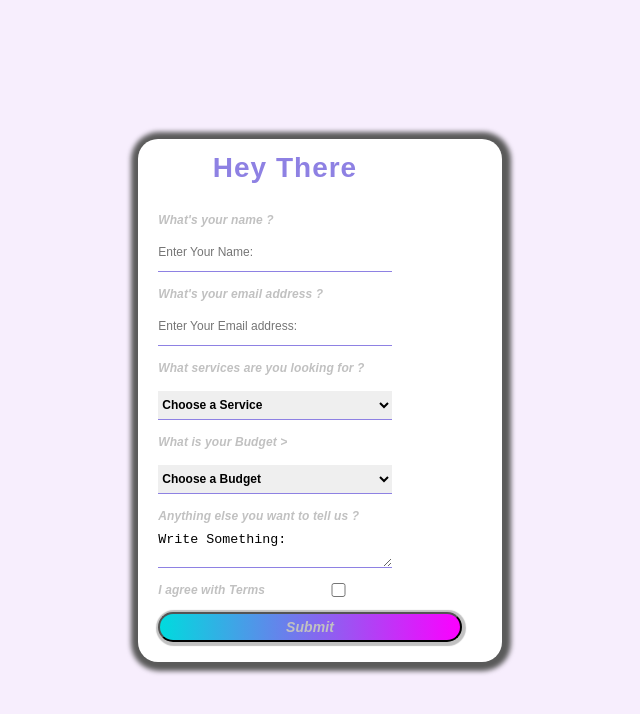
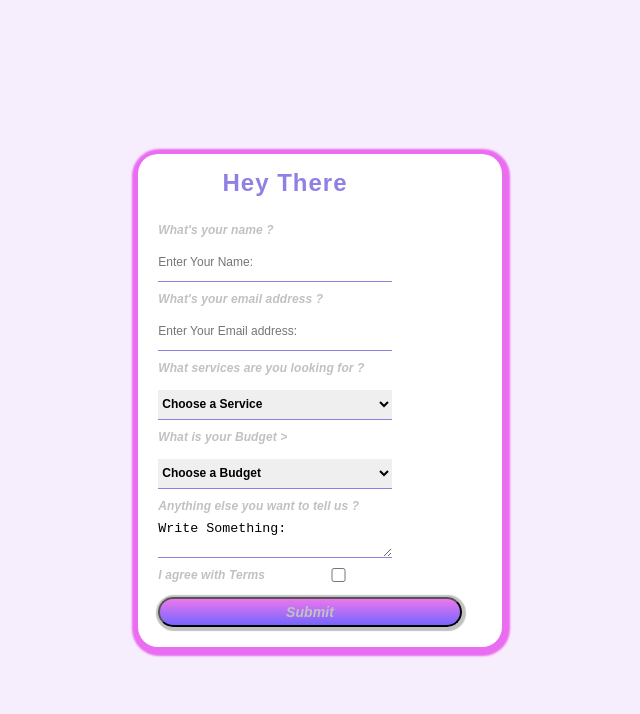
Before and after one commit to Avenger22/hoxton-html-user-input, a plain HTML site: page index.html in a window 1280 px wide. Shown: the whole page, without its empty margins (320-960 px from the left). Drawn offline with Linux system fonts and the light colour scheme.

Commit message:
last update

```diff
--- a/assets/css/style.css
+++ b/assets/css/style.css
@@ -36,13 +36,15 @@ section.container-1 .form-container {
     width: auto;
     height: auto;
     border-radius: 20px;
-    box-shadow: 1px 1px 5px 8px #5a5a5a;
+  /* box-shadow: 1px 1px 5px 8px #5a5a5a; */
+    box-shadow: 1px 2px 2px 7px rgba(223,12,233,0.575);
 }
+
 
 section.container-1 .form-container form.form {
     display: grid;
     grid-template-rows: repeat(7, 1fr);
-    grid-gap: 15px;
+    grid-gap: 10px;
     padding-left: 20px;
     padding-right: 110px;
     padding-bottom: 20px;
@@ -51,7 +53,7 @@ section.container-1 .form-container form.form {
 section.container-1 .form-container form.form label.labels {
     display: grid;
     /* grid-auto-flow: row; */
-    grid-gap: 5px;
+    grid-gap: 3px;
     border-bottom: 1px solid #8e81e3;
     border-bottom-width: 100%
 }
@@ -90,8 +92,8 @@ section.container-1 .form-container form.form .header {
 section.container-1 .form-container form.form .header h1 {
     color: #8e81e3;
     letter-spacing: 1px;
-    font-size: 28px;
-    font-weight: 900;
+    font-size: 24px;
+    font-weight: 800;
     font-family: sans-serif;
 }
 
@@ -129,8 +131,7 @@ section.container-1 .form-container form.form label.labels button {
     border-radius: 50px;
     box-shadow: 1px 1px 1px 3px #c1c1c1;
     width: 130%;
-    background-color: #00DBDE;
-    background-image: linear-gradient(90deg, #00DBDE 0%, #FC00FF 100%);
+    background: linear-gradient(rgba(223,19,223,0.575),rgba(61,40,258,0.712));
 }
 
 section.container-1 .form-container form.form label.labels button span{
@@ -140,7 +141,7 @@ section.container-1 .form-container form.form label.labels button span{
 
 section.container-1 .form-container form.form label.labels button:hover {
     color: #c1c1c1;
-    background-color: #ffffff;
+    background-color: #5a5a5a;
     transition: 1s;
 }
 
```
